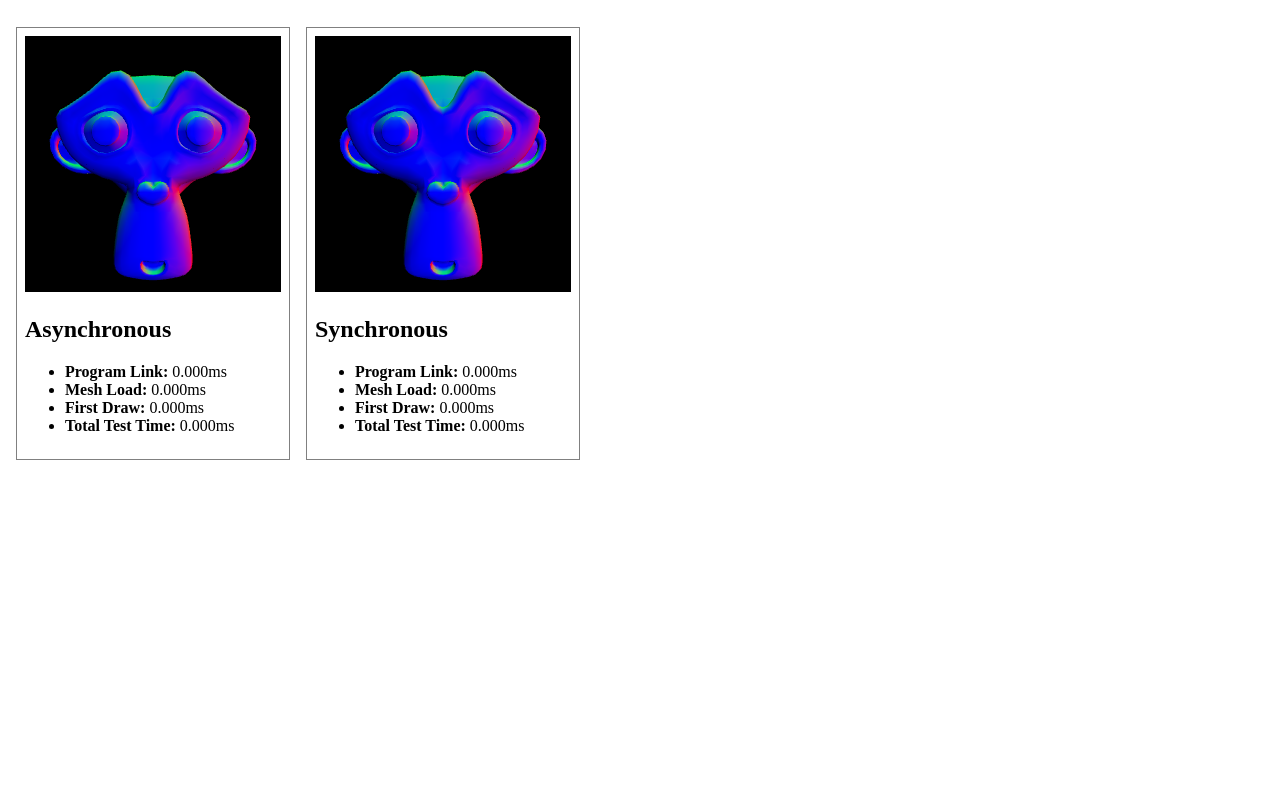
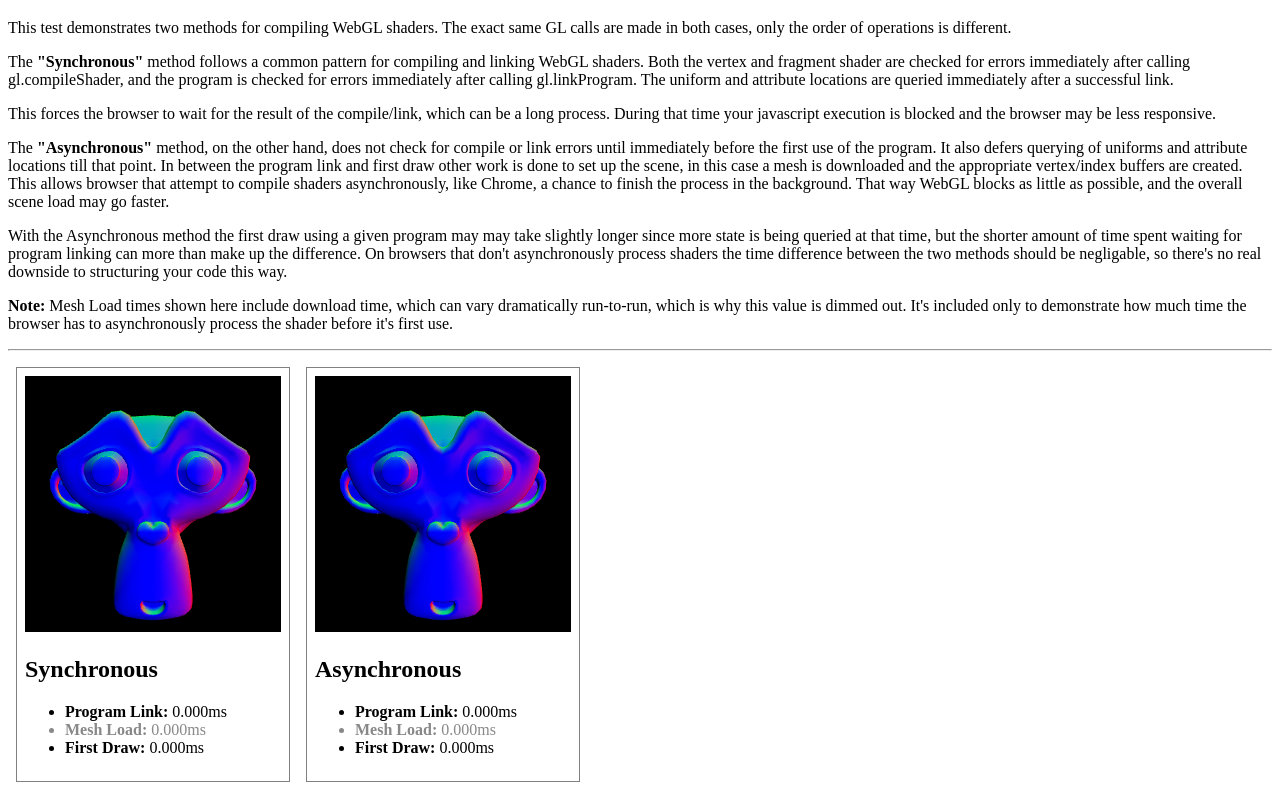
Before and after one commit to toji/shader-perf, a plain HTML site: page index.html in a window 1280 px wide. Shown: the part 61-851 px from the top of the page. Before the commit the page ends 800 px from the top, so only its background shows below. Drawn offline with Linux system fonts and the light colour scheme.

Commit message:
Added descriptive text, tweaked output.

```diff
--- a/index.html
+++ b/index.html
@@ -33,12 +33,56 @@ THE SOFTWARE.
       padding: 0.5em;
       float: left;
     }
+
+    .gray {
+      color: #888888;
+    }
     </style>
   </head>
   <body>
     <h1>Asynchronous Shader Compilation</h1>
 
-    <div id="results"></div>
+    <p>This test demonstrates two methods for compiling WebGL shaders. The exact
+    same GL calls are made in both cases, only the order of operations
+    is different.</p>
+
+    <p>The <b>"Synchronous"</b> method follows a common pattern for compiling
+    and linking WebGL shaders. Both the vertex and fragment shader are checked
+    for errors immediately after calling gl.compileShader, and the program is
+    checked for errors immediately after calling gl.linkProgram. The uniform and
+    attribute locations are queried immediately after a successful link.</p>
+
+    <p>This forces the browser to wait for the result of the compile/link,
+    which can be a long process. During that time your javascript execution is
+    blocked and the browser may be less responsive.</p>
+
+    <p>The <b>"Asynchronous"</b> method, on the other hand, does not check for
+    compile or link errors until immediately before the first use of the
+    program. It also defers querying of uniforms and attribute locations till
+    that point. In between the program link and first draw other work is done to
+    set up the scene, in this case a mesh is downloaded and the appropriate
+    vertex/index buffers are created. This allows browser that attempt to
+    compile shaders asynchronously, like Chrome, a chance to finish the process
+    in the background. That way WebGL blocks as little as possible, and the
+    overall scene load may go faster.</p>
+
+    <p>With the Asynchronous method the first draw using a given program may
+    may take slightly longer since more state is being queried at that time, but
+    the shorter amount of time spent waiting for program linking can more than
+    make up the difference. On browsers that don't asynchronously process
+    shaders the time difference between the two methods should be negligable, so
+    there's no real downside to structuring your code this way.</p>
+
+    <p><b>Note:</b> Mesh Load times shown here include download time, which can
+    vary dramatically run-to-run, which is why this value is dimmed out. It's
+    included only to demonstrate how much time the browser has to asynchronously
+    process the shader before it's first use.</p>
+
+    <hr/>
+
+    <div id="results">
+      Preparing test...
+    </div>
 
     <script id="default-vs" type="x-shader/x-vertex">
       precision highp float;
@@ -138,8 +182,6 @@ THE SOFTWARE.
 
       function runTest(testName, programPrototype, attachToDocument) {
         return new Promise(function(resolve, reject) {
-          var totalStartTime = performance.now();
-
           var canvas = document.createElement("canvas");
           canvas.width = 256;
           canvas.height = 256;
@@ -164,7 +206,6 @@ THE SOFTWARE.
             var drawStartTime = performance.now();
             draw(gl, model, program);
             var drawDuration = performance.now() - drawStartTime;
-            var totalDuration = performance.now() - totalStartTime;
 
             if (attachToDocument) {
               // Build test results
@@ -174,7 +215,7 @@ THE SOFTWARE.
               testDiv.appendChild(canvas);
 
               var testHeader = document.createElement("h2");
-              testHeader.innerText = testName;
+              testHeader.innerHTML = testName;
               testDiv.appendChild(testHeader);
 
               var resultList = document.createElement("ul");
@@ -184,15 +225,12 @@ THE SOFTWARE.
               resultList.appendChild(result);
 
               result = document.createElement("li");
+              result.classList.add("gray");
               result.innerHTML = "<b>Mesh Load:</b> " + modelDuration.toFixed(3) + "ms";
               resultList.appendChild(result);
 
               result = document.createElement("li");
               result.innerHTML = "<b>First Draw:</b> " + drawDuration.toFixed(3) + "ms";
-              resultList.appendChild(result);
-
-              result = document.createElement("li");
-              result.innerHTML = "<b>Total Test Time:</b> " + totalDuration.toFixed(3) + "ms";
               resultList.appendChild(result);
 
               testDiv.appendChild(resultList);
@@ -209,8 +247,9 @@ THE SOFTWARE.
       // and mesh are cached so that none of the following test runs have an
       // unfair advantage.
       runTest("Prime", AsyncProgram, false).then(function() {
-        runTest("Asynchronous", AsyncProgram, true).then(function() {
-          runTest("Synchronous", SyncProgram, true);
+        document.getElementById("results").innerHTML = "";
+        runTest("Synchronous", SyncProgram, true).then(function() {
+          runTest("Asynchronous", AsyncProgram, true);
         });
       })
     </script>
```
